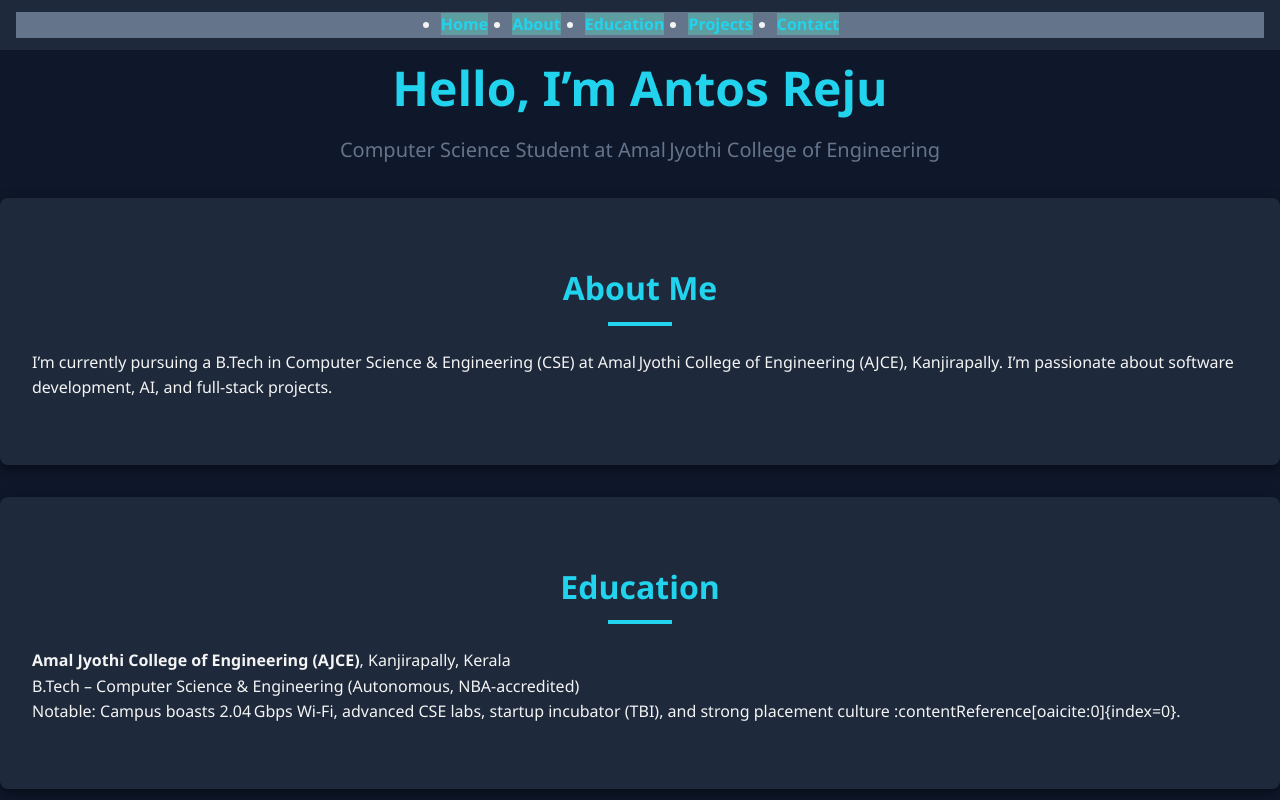
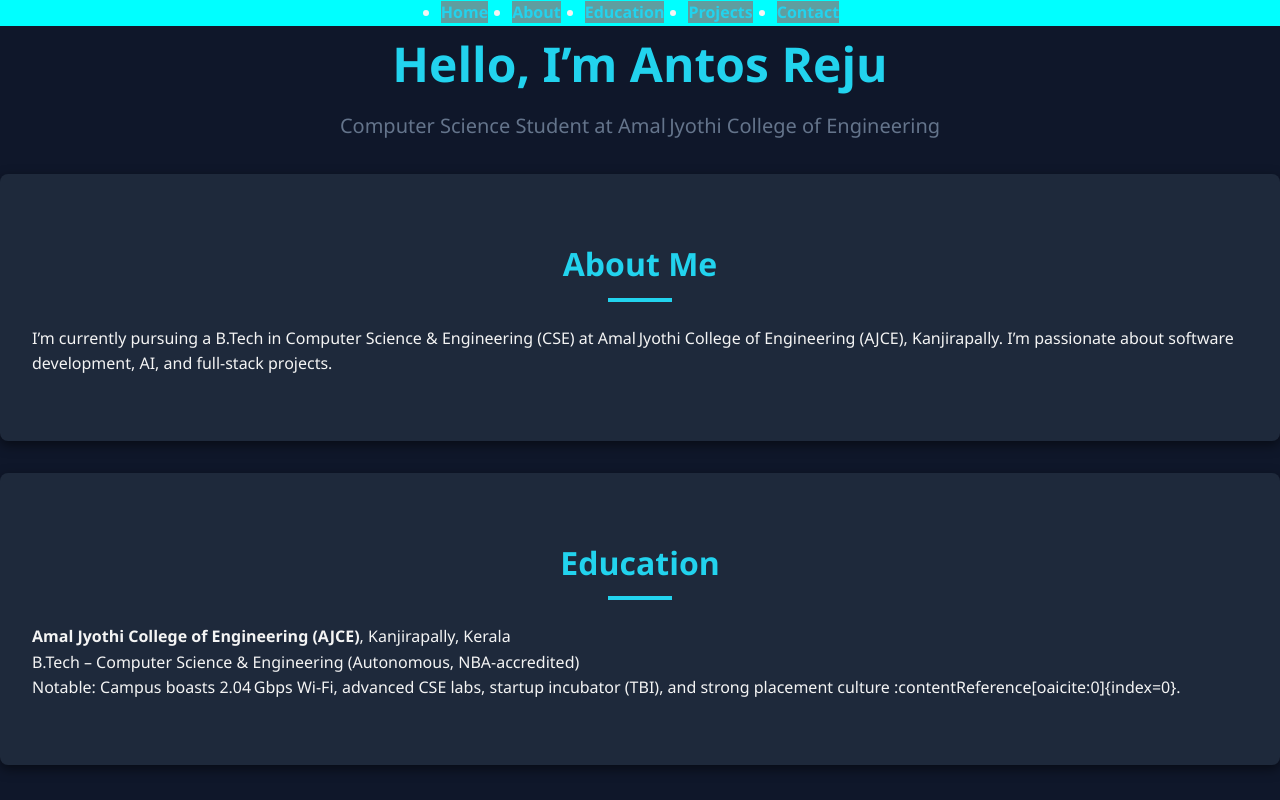
Before and after one commit to anto117/Antos-Reju, a plain HTML site: page index.html in a window 1280 px wide. Shown: the top 800 px of the page. Drawn offline with Linux system fonts and the light colour scheme.

Commit message:
Update style.css

```diff
--- a/style.css
+++ b/style.css
@@ -34,9 +34,8 @@ a:hover, .btn:hover {
   box-shadow: 0 4px 8px var(--hover-shadow);
 }
 
-/* Navigation Bar */
+/
 .nav-bar {
-  background-color: cadetblue;
   background: var(--card-bg);
   padding: 0.75rem 1rem;
   position: sticky;
@@ -44,7 +43,7 @@ a:hover, .btn:hover {
   z-index: 10;
 }
 .nav-menu {
-  background-color: #64748B;
+  background-color: cyan;
   display: flex;
   justify-content: center;
   gap: 1.5rem;
```
